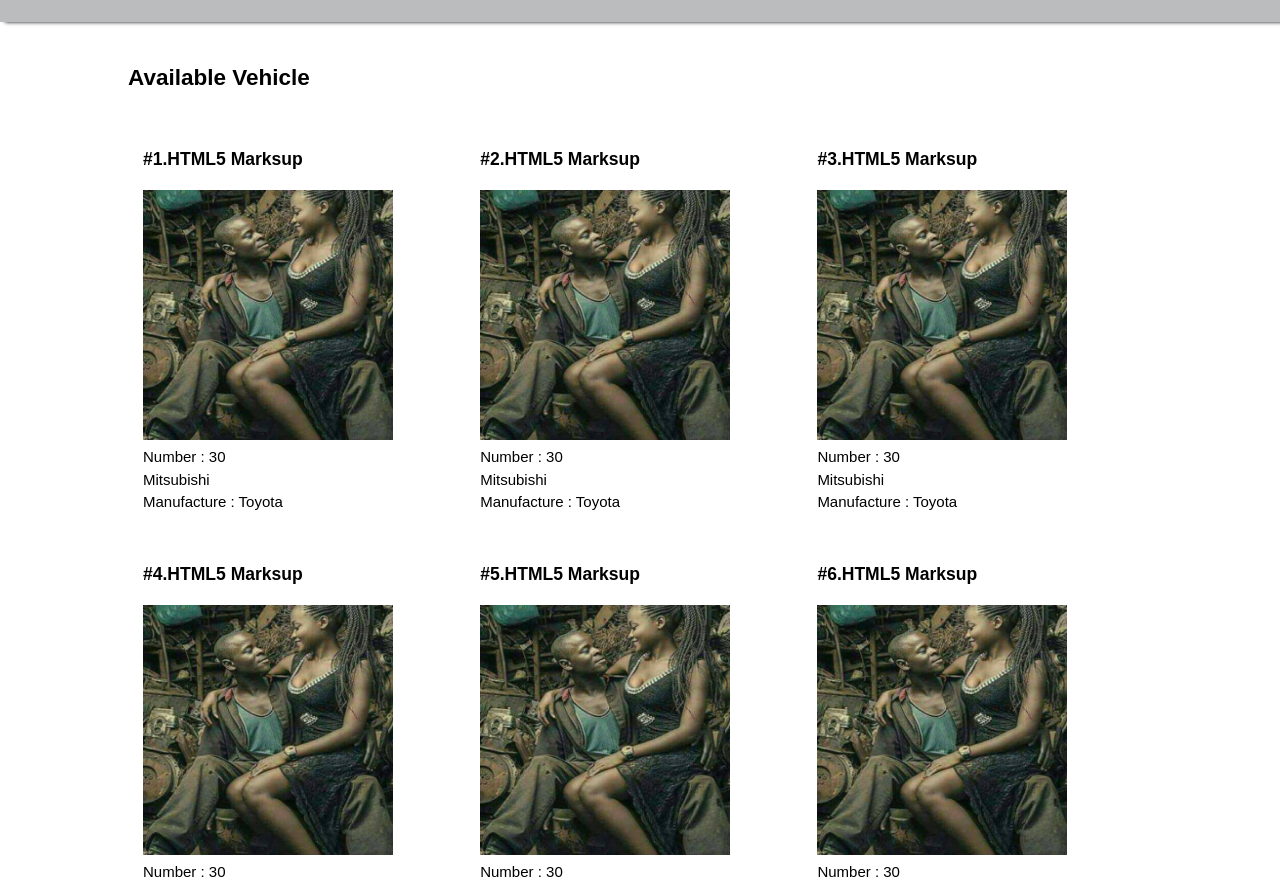
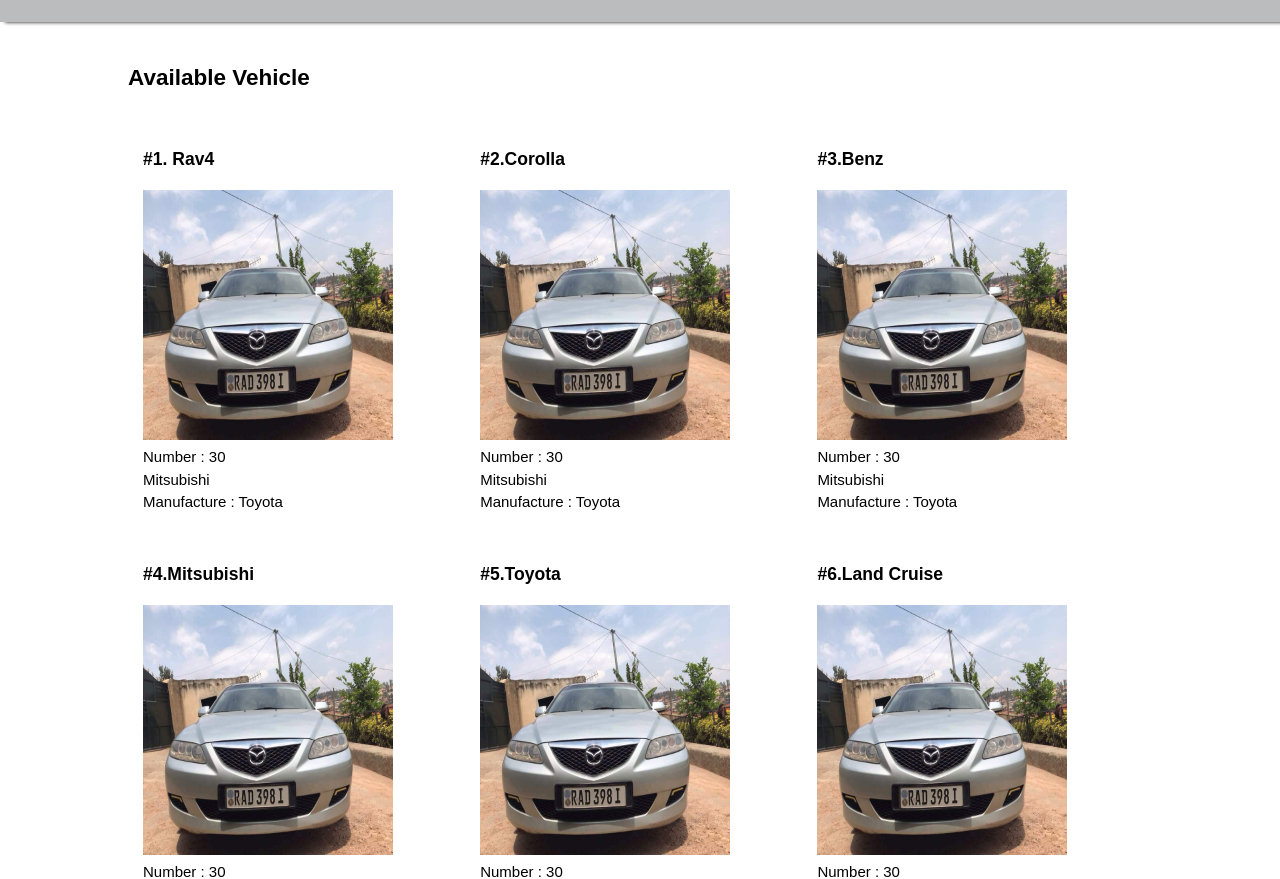
Before and after one commit to Crispy-rw/Andela_AutoMart, a plain HTML site: page UI/index.html in a window 1280 px wide. Shown: the part 78-957 px from the top of the page. Drawn offline with Linux system fonts and the light colour scheme.

Commit message:
[#166075474] chore Changed Index pic

```diff
--- a/UI/index.html
+++ b/UI/index.html
@@ -29,48 +29,48 @@
 		<div class="container">
 			<h1>Available Vehicle</h1>
 			<div class="box">
-				<h3>#1.HTML5 Marksup</h3>
-				<img src="./assets/img/pic.png">
+				<h3>#1. Rav4 </h3>
+				<img src="./assets/img/pic2.jpg">
 				<p>Number : 30</p>
 				<p>Mitsubishi</p>
 				<p>Manufacture : Toyota</p>
 
 			</div>
 			<div class="box">
-				<h3>#2.HTML5 Marksup</h3>
-				<img src="./assets/img/pic.png">
+				<h3>#2.Corolla</h3>
+				<img src="./assets/img/pic2.jpg">
 				<p>Number : 30</p>
 				<p>Mitsubishi</p>
 				<p>Manufacture : Toyota</p>
 
 			</div>
 			<div class="box">
-				<h3>#3.HTML5 Marksup</h3>
-				<img src="./assets/img/pic.png">
+				<h3>#3.Benz</h3>
+				<img src="./assets/img/pic2.jpg">
 				<p>Number : 30</p>
 				<p>Mitsubishi</p>
 				<p>Manufacture : Toyota</p>
 
 			</div>
 			<div class="box">
-				<h3>#4.HTML5 Marksup</h3>
-				<img src="./assets/img/pic.png">
+				<h3>#4.Mitsubishi</h3>
+				<img src="./assets/img/pic2.jpg">
 				<p>Number : 30</p>
 				<p>Mitsubishi</p>
 				<p>Manufacture : Toyota</p>
 
 			</div>
 			<div class="box">
-				<h3>#5.HTML5 Marksup</h3>
-				<img src="./assets/img/pic.png">
+				<h3>#5.Toyota</h3>
+				<img src="./assets/img/pic2.jpg">
 				<p>Number : 30</p>
 				<p>Mitsubishi</p>
 				<p>Manufacture : Toyota</p>
 
 			</div>
 			<div class="box">
-				<h3>#6.HTML5 Marksup</h3>
-				<img src="./assets/img/pic.png">
+				<h3>#6.Land Cruise</h3>
+				<img src="./assets/img/pic2.jpg">
 				<p>Number : 30</p>
 				<p>Mitsubishi</p>
 				<p>Manufacture : Toyota</p>
```
Also changed, not shown: UI/assets/img/pic.png (deleted), UI/assets/img/pic2.jpg (added).
